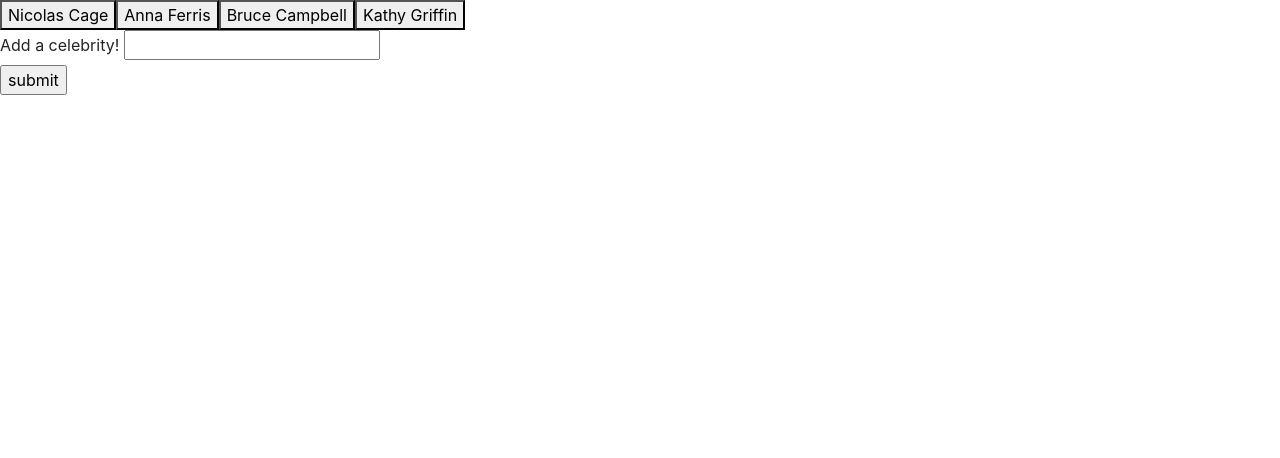
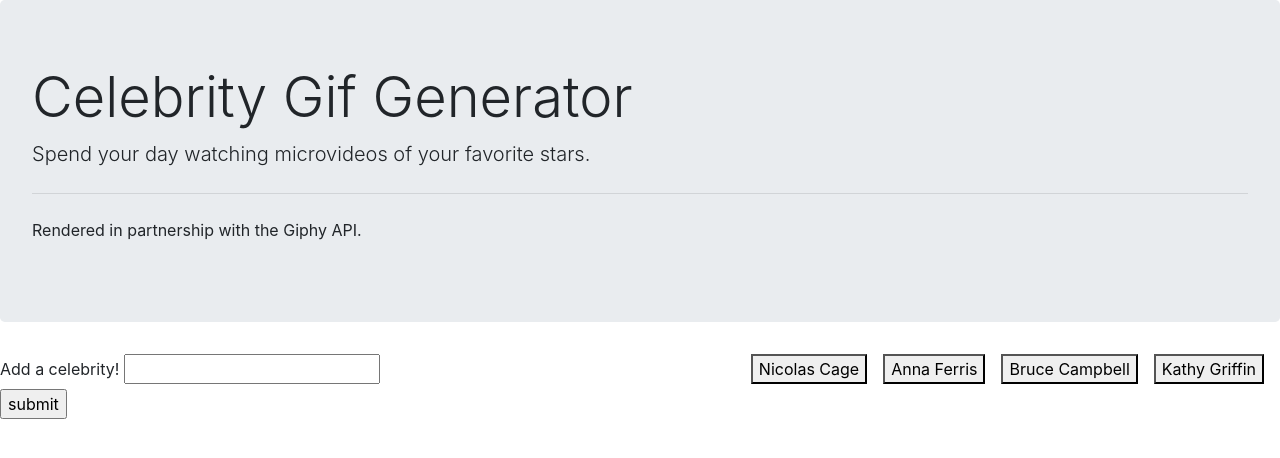
Before and after one commit to panoptic1/Giftastic, a plain HTML site: page index.html in a window 1280 px wide. Drawn offline with nearby package versions, Linux system fonts and the light colour scheme.

Commit message:
Style elements.

```diff
--- a/assets/javascript/logic.js
+++ b/assets/javascript/logic.js
@@ -7,8 +7,10 @@ var celebrities = ["Nicolas Cage", "Anna Ferris", "Bruce Campbell", "Kathy Griff
 //Function for grabbing info from the API when the button gets pushed
 function displayCeleb () {
     var celeb = $(this).attr("data-name");
+    console.log(celeb);
+    console.log($(this));
     var queryURL = "http://api.giphy.com/v1/gifs/search?q=" + celeb +"&api_key=cYspV105zCuhSY2GlSUP66RGIjGSLURD&limit=10";
-
+    console.log(queryURL);
     //Create an ajax call for the celebrity that is clicked
     $.ajax({
         url: queryURL,
@@ -20,25 +22,34 @@ function displayCeleb () {
             console.log(i);
             //Create a variable for a div that will contain the rating and the picture, which will nest inside "#celebrities-view"
             var celebDiv = $("<div class=\"search-result\">")
-            console.log("celebDiv",celebDiv);
+
+            //Create variables for data associated with the rating, the still image, and the animated gif.
             var rating = response.data[i].rating;
             var still = response.data[i].images.fixed_height_still.url;
             var animated = response.data[i].images.fixed_height.url;
-            console.log("still",still);
-            console.log("animated", animated);
-            var celebImage = $("<img>")
+
+            //Create a variable to dynamically insert an image element to the DOM and a p element for the rating
+            var celebImage = $("<img>");
+            var p = $("<p>").text("rating:" + rating);
+
+            //Use data-* method to add data attributes for the still and animated versions of the gif
             celebImage.attr("src", still);
             celebImage.attr("data-still", still);
             celebImage.attr("data-animate", animated);
             celebImage.attr("data-state", "still"); //Ask about this
+
+            //Add a class to the celebImage variable to target it for a click event in another function
             celebImage.addClass("celeb-image");
-            var p = $("<p>").text("rating:" + rating)
+
+            //Append the p variable and the celebImage variable to the celebDiv variable
             celebDiv.append(p);
             celebDiv.append(celebImage);
-            console.log("celebDiv", celebDiv);
+
+            //Append the celebDiv variable to the #celebrities-view div element in the DOM
             $("#celebrities-view").append(celebDiv);
         }
 
+        //Create an event listener which will toggle the animated link when the user clicks on the gif.
         $(document).on("click", ".celeb-image", function(){
             var state = $(this).attr("data-state");
             if (state === "still"){
@@ -55,7 +66,7 @@ function displayCeleb () {
     });
 }
 
-$("#buttons").on("click", displayCeleb);
+$(document).on("click", ".celebrity", displayCeleb);
 
 //Function to generate buttons
 function renderButtons() {
@@ -69,8 +80,10 @@ function renderButtons() {
 
       // Then dynamicaly generate buttons for each movie in the array.
       var button = $("<button>");
-      // Add a class
+      // Add a class to use for the on-click event
       button.addClass("celebrity");
+      //Add a bootstrap class to create some space
+      button.addClass("mr-3");
       // Add a data attribute with a value of the movie at index i
       button.attr("data-name", celebrities[i]);
       // Provide the button's text with a value of the movie at index i
@@ -96,6 +109,3 @@ function renderButtons() {
 
   //Call renderbuttons upon page load so that the initial array displays
   renderButtons();
-
-//Create a function that dumps search results from the celeb buttons into the div
-  //Make sure it dumps the first ten results, as well as the rating for each.
--- a/index.html
+++ b/index.html
@@ -9,8 +9,15 @@
     <link rel="stylesheet" href="https://maxcdn.bootstrapcdn.com/bootstrap/4.0.0/css/bootstrap.min.css" integrity="sha384-Gn5384xqQ1aoWXA+058RXPxPg6fy4IWvTNh0E263XmFcJlSAwiGgFAW/dAiS6JXm" crossorigin="anonymous">
     <link rel="stylesheet" href="assets/css/style.css">
 
-    <body>
-    <div id="buttons">
+<body>
+    <div class="jumbotron">
+        <h1 class="display-4">Celebrity Gif Generator</h1>
+        <p class="lead">Spend your day watching microvideos of your favorite stars.</p>
+        <hr class="my-4">
+        <p>Rendered in partnership with the Giphy API.</p>
+    </div>
+
+    <div id="buttons" class="float-right">
     </div>
 
     <form>
```
